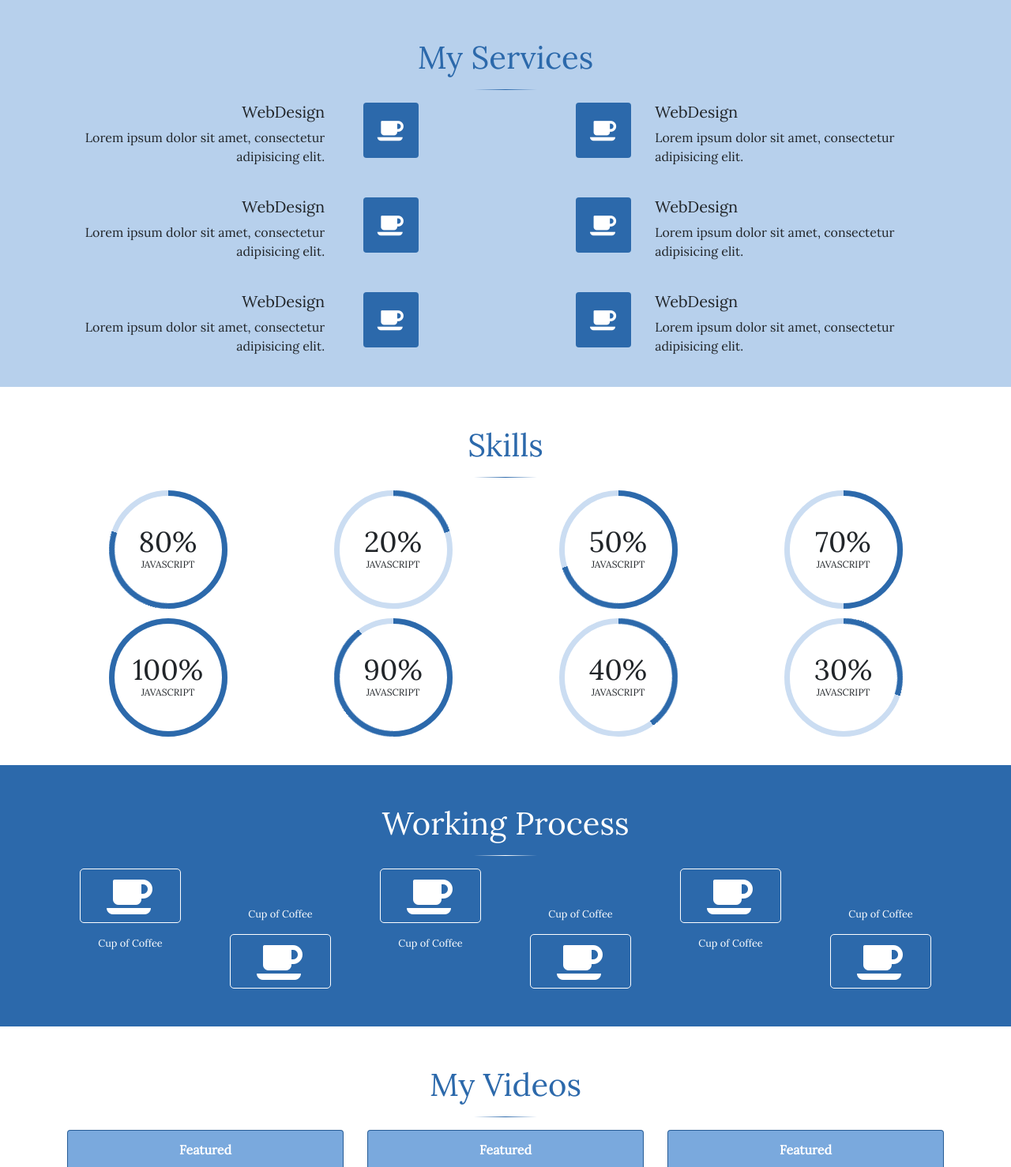
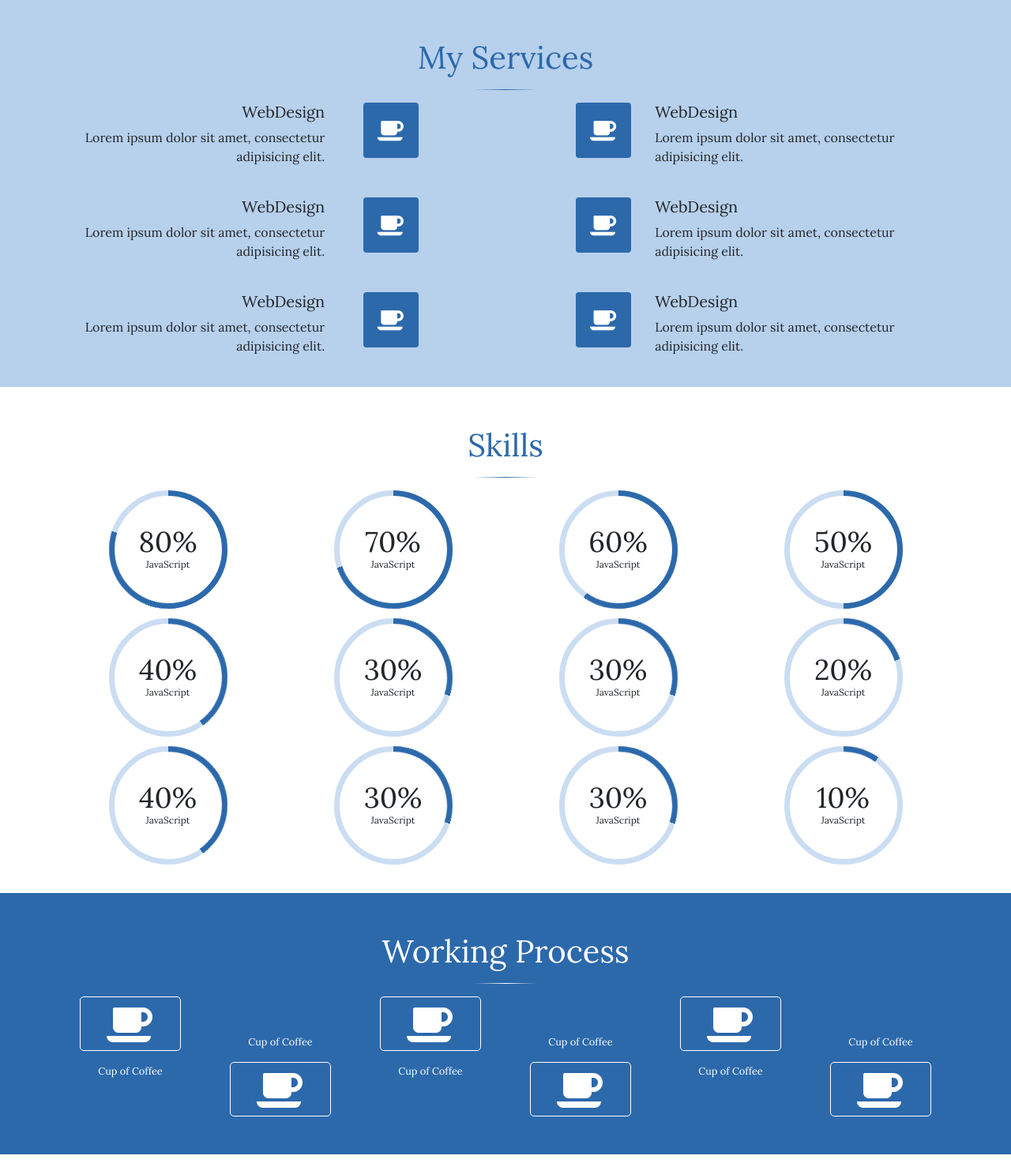
Before and after one commit to oscarMartinezMalo/Example-of-resume, a PHP site: page / in a window 1280 px wide. Shown: the part 3105-4583 px from the top of the page at 79% size. Run offline with PHP 8.4, Linux system fonts and the light colour scheme; some libraries are stand-ins or nearby versions.

Commit message:
Update the progressbar automatically
Know you only have to modified the progressbar number in the html and the bar is gonna take the value automatically

```diff
--- a/components/scss/myStyle.scss
+++ b/components/scss/myStyle.scss
@@ -301,6 +301,15 @@ section.resume {
 		}
 	}
 
+.skills {
+	.progress .progress-value span {
+		text-transform: none;
+		&.progress-number {
+			font-size: 36px;
+		}
+	}
+}
+
 .working-process {
 	background-color: $secondary;
 	color: $primary;
--- a/javaScript/myScript.js
+++ b/javaScript/myScript.js
@@ -1 +1 @@
-$(window).scroll(function(){$(".progress").each(function(){$(this).offset().top<$(window).scrollTop()+800&&($("#js").attr("data-percentage","80"),$("#html").attr("data-percentage","20"),$("#less").attr("data-percentage","50"),$("#sass").attr("data-percentage","70"),$("#csharp").attr("data-percentage","100"),$("#php").attr("data-percentage","90"),$("#nodejs").attr("data-percentage","40"),$("#angular").attr("data-percentage","30"))})}),$(document).ready(function(){$("#myForm").submit(function(a){a.preventDefault();var t={name:$("#name").val(),email:$("#email").val(),comments:$("#comments").val()};console.log(t),$.ajax({type:"POST",url:"sections/contactMeSend.php",data:t,dataType:"JSON",success:function(a){var t="Succeed";"Message was sended"!=a.messages?(t="Error",$("#myModal").addClass("modal-danger")):$("#myModal").addClass("modal-success"),$("#modalText").html(a.messages),$(".modal-title").html(t),$("#myModal").modal("show")},error:function(){$("#myModal").addClass("modal-danger"),$("#modalText").html("Message was not sended"),$(".modal-title").html("Error"),$("#myModal").modal("show")}})}),$(".navbar a, footer a[href='#myPage']").on("click",function(a){if(""!==this.hash){a.preventDefault();var t=this.hash;$("html, body").animate({scrollTop:$(t).offset().top},900,function(){window.location.hash=t})}})}),$(window).scroll(function(){$(".slideanim").each(function(){$(this).offset().top<$(window).scrollTop()+800&&$(this).addClass("slide")})});
+$(window).scroll(function(){var a=$(".progress").attr("data-percentage");void 0!==a&&0!=a||$(".progress").each(function(){if($(this).offset().top<$(window).scrollTop()+800){var a=$("span.progress-number").text();$(".progress").each(function(o){$(this).attr("data-percentage",a.substr(2*o,2))})}})}),$(document).ready(function(){$("#myForm").submit(function(a){a.preventDefault();var o={name:$("#name").val(),email:$("#email").val(),comments:$("#comments").val()};console.log(o),$.ajax({type:"POST",url:"sections/contactMeSend.php",data:o,dataType:"JSON",success:function(a){var o="Succeed";"Message was sended"!=a.messages?(o="Error",$("#myModal").addClass("modal-danger")):$("#myModal").addClass("modal-success"),$("#modalText").html(a.messages),$(".modal-title").html(o),$("#myModal").modal("show")},error:function(){$("#myModal").addClass("modal-danger"),$("#modalText").html("Message was not sended"),$(".modal-title").html("Error"),$("#myModal").modal("show")}})}),$(".navbar a, footer a[href='#myPage']").on("click",function(a){if(""!==this.hash){a.preventDefault();var o=this.hash;$("html, body").animate({scrollTop:$(o).offset().top},900,function(){window.location.hash=o})}})}),$(window).scroll(function(){$(".slideanim").each(function(){$(this).offset().top<$(window).scrollTop()+800&&$(this).addClass("slide")})});
--- a/sections/skills.php
+++ b/sections/skills.php
@@ -13,7 +13,8 @@
 					</span>
 					<div class="progress-value">
 						<div>
-							80%<br>
+							<span class="progress-number">80</span>%
+							<br>
 							<span>JavaScript</span>
 						</div>
 					</div>
@@ -29,7 +30,8 @@
 					</span>
 					<div class="progress-value">
 						<div>
-							20%<br>
+							<span class="progress-number">70</span>%
+							<br>
 							<span>JavaScript</span>
 						</div>
 					</div>
@@ -45,7 +47,8 @@
 					</span>
 					<div class="progress-value">
 						<div>
-							50%<br>
+							<span class="progress-number">60</span>%
+							<br>
 							<span>JavaScript</span>
 						</div>
 					</div>
@@ -61,7 +64,8 @@
 					</span>
 					<div class="progress-value">
 						<div>
-							70%<br>
+							<span class="progress-number">50</span>%
+							<br>
 							<span>JavaScript</span>
 						</div>
 					</div>
@@ -79,7 +83,8 @@
 					</span>
 					<div class="progress-value">
 						<div>
-							100%<br>
+							<span class="progress-number">40</span>%
+							<br>
 							<span>JavaScript</span>
 						</div>
 					</div>
@@ -95,7 +100,8 @@
 					</span>
 					<div class="progress-value">
 						<div>
-							90%<br>
+							<span class="progress-number">30</span>%
+							<br>
 							<span>JavaScript</span>
 						</div>
 					</div>
@@ -111,7 +117,8 @@
 					</span>
 					<div class="progress-value">
 						<div>
-							40%<br>
+							<span class="progress-number">30</span>%
+							<br>
 							<span>JavaScript</span>
 						</div>
 					</div>
@@ -127,12 +134,85 @@
 					</span>
 					<div class="progress-value">
 						<div>
-							30%<br>
+							<span class="progress-number">20</span>%
+							<br>
 							<span>JavaScript</span>
 						</div>
 					</div>
 				</div>
 			</div>
 		</div>
+
+		<div class="row">
+			<div class="col-md-3 col-sm-6">
+				<div id="csharp" class="progress" >
+					<span class="progress-left">
+						<span class="progress-bar"></span>
+					</span>
+					<span class="progress-right">
+						<span class="progress-bar"></span>
+					</span>
+					<div class="progress-value">
+						<div>
+							<span class="progress-number">40</span>%
+							<br>
+							<span>JavaScript</span>
+						</div>
+					</div>
+				</div>
+			</div>
+			<div class="col-md-3 col-sm-6">
+				<div id="php" class="progress" >
+					<span class="progress-left">
+						<span class="progress-bar"></span>
+					</span>
+					<span class="progress-right">
+						<span class="progress-bar"></span>
+					</span>
+					<div class="progress-value">
+						<div>
+							<span class="progress-number">30</span>%
+							<br>
+							<span>JavaScript</span>
+						</div>
+					</div>
+				</div>
+			</div>
+			<div class="col-md-3 col-sm-6">
+				<div id="nodejs" class="progress" >
+					<span class="progress-left">
+						<span class="progress-bar"></span>
+					</span>
+					<span class="progress-right">
+						<span class="progress-bar"></span>
+					</span>
+					<div class="progress-value">
+						<div>
+							<span class="progress-number">30</span>%
+							<br>
+							<span>JavaScript</span>
+						</div>
+					</div>
+				</div>
+			</div>
+			<div class="col-md-3 col-sm-6">
+				<div id="angular" class="progress" >
+					<span class="progress-left">
+						<span class="progress-bar"></span>
+					</span>
+					<span class="progress-right">
+						<span class="progress-bar"></span>
+					</span>
+					<div class="progress-value">
+						<div>
+							<span class="progress-number">10</span>%
+							<br>
+							<span>JavaScript</span>
+						</div>
+					</div>
+				</div>
+			</div>
+		</div>
+
 	</div>
 </section>
```
Also changed, not shown: components/js/myScript.js (+9 -8 lines), css/myStyle.css.
